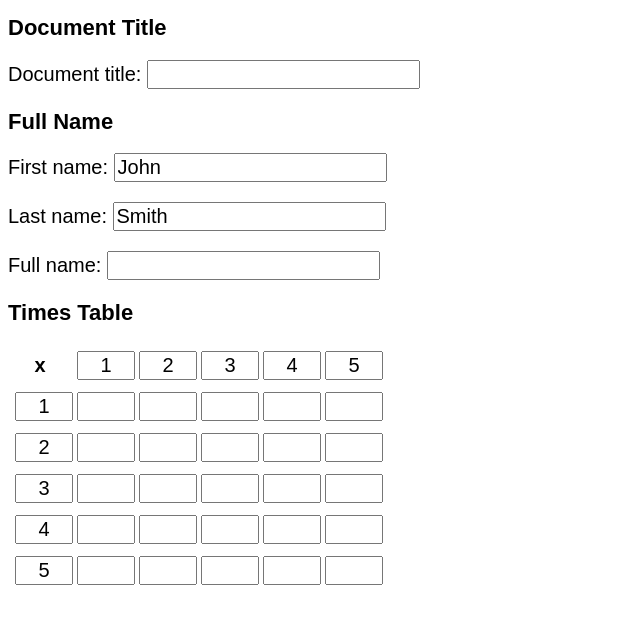
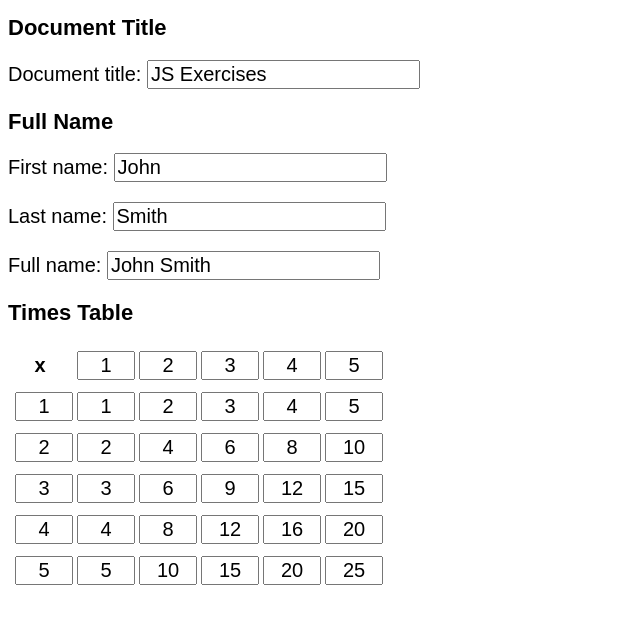
Before and after one commit to stevegutterman/fewd, a plain HTML site: page js-exercises/js-exercises.html in a window 1280 px wide. Shown: the part 47-670 px from the top of the page, without its empty margins (0-640 px from the left). Drawn offline with Linux system fonts and the light colour scheme.

Commit message:
js update

```diff
--- /dev/null
+++ b/classpractice/twitterpractice.html
@@ -0,0 +1,124 @@
+
+<!DOCTYPE html>
+
+<html>
+  <head>
+    <title>Twitter</title>
+    <meta charset="utf-8">
+    <link rel="stylesheet" type="text/css" href="style.css">
+  </head>
+  <body>
+    <header>
+      <h1>Twitter</h1>
+
+      <nav>
+        <ul class="inline-list">
+          <li>
+            <a href="#" class="button">Sign Up</a>
+          </li>
+          <li>
+            <a href="#" class="button">Log In</a>
+          </li>
+        </ul>
+      </nav>
+    </header>
+
+    <main>
+      <form class="tweet">
+        <div class="tweet-avatar">
+          <img src="https://s3.amazonaws.com/uifaces/faces/twitter/ladylexy/128.jpg" alt="Avatar" width="64" height="64">
+        </div>
+        <div class="tweet-text">
+          <div class="char-count-container">
+            <div class="char-count">140</div>
+            <textarea placeholder="What’s happening?"></textarea>
+          </div>
+          <input type="submit" value="Tweet" class="button">
+        </div>
+      </form>
+
+      <ul class="tweets">
+        <li class="tweet">
+          <div class="tweet-avatar">
+            <img src="https://s3.amazonaws.com/uifaces/faces/twitter/ashleyford/128.jpg" alt="Avatar" width="64" height="64">
+          </div>
+          <div class="tweet-text">
+            <div>
+              Lorem ipsum dolor sit amet, consectetur adipisicing elit, sed do eiusmod tempor incididunt ut labore et dolore magna aliqua.
+            </div>
+
+            <div class="tweet-actions">
+              <a href="#">Like</a> <span class="like-count">(12)</span>
+            </div>
+          </div>
+        </li>
+        <li class="tweet">
+          <div class="tweet-avatar">
+            <img src="https://s3.amazonaws.com/uifaces/faces/twitter/adellecharles/128.jpg" alt="Avatar" width="64" height="64">
+          </div>
+          <div class="tweet-text">
+            <div>
+              Ut enim ad minim veniam, quis nostrud exercitation ullamco laboris nisi ut aliquip ex ea commodo consequat.
+            </div>
+
+            <div class="tweet-actions">
+              <a href="#">Like</a> <span class="like-count">(6)</span>
+            </div>
+          </div>
+        </li>
+        <li class="tweet">
+          <div class="tweet-avatar">
+            <img src="https://s3.amazonaws.com/uifaces/faces/twitter/brynn/128.jpg" alt="Avatar" width="64" height="64">
+          </div>
+          <div class="tweet-text">
+            <div>
+              Lorem ipsum dolor sit amet, consectetur adipisicing elit, sed do eiusmod tempor incididunt ut labore et dolore magna aliqua.
+            </div>
+
+            <div class="tweet-actions">
+              <a href="#">Like</a> <span class="like-count">(54)</span>
+            </div>
+          </div>
+        </li>
+      </ul>
+    </main>
+
+    <footer>
+      <ul class="inline-list">
+        <li>
+          <a href="#">About Us</a>
+        </li>
+        <li>
+          <a href="#">Careers</a>
+        </li>
+        <li>
+          <a href="#">Press</a>
+        </li>
+        <li>
+          <a href="#">Terms of Service</a>
+        </li>
+        <li>
+          <a href="#">Privacy Policy</a>
+        </li>
+        <li>
+          <a href="#">Contact Us</a>
+        </li>
+      </ul>
+    </footer>
+  </body>
+</html>
+<script type="text/javascript">
+
+</script>
+var li = document.createElement("li");
+li1.setAttribute("class", "tweet");
+var div1 = document.createElement("div");
+div1.setAttribute("class", "tweet-avatar");
+var img = document.create.Element("img");
+img.setAttribute("src", "https://s3.amazonaws.com/uifaces/faces/twitter/adellecharles/128.jpg");
+var div2 = document.createElement("div");
+div2.setAttribute("class", "tweet-actions");
+var a = document.createElement("a");
+a.setAttribute("class", "tweet-actions");
+var span = document.createElement("span");
+a.setAttribute("class", "like-count")
--- a/js-exercises/js-exercises.html
+++ b/js-exercises/js-exercises.html
@@ -159,7 +159,131 @@
     </table>
 
     <script>
-    // Your code goes here!
+    // document title
+    document.querySelector(".document-title").value = document.title;
+
+    // full name
+    var f = document.querySelector(".first-name").value;
+    var l = document.querySelector(".last-name").value;
+    document.querySelector(".full-name").value = f + " " + l;
+
+    // times table
+
+      // first column
+      var a = parseInt(document.querySelector(".a1").value);
+      var b = parseInt(document.querySelector(".b0").value);
+      document.querySelector(".b1").value = a * b;
+
+      var a = parseInt(document.querySelector(".c0").value);
+      var b = parseInt(document.querySelector(".b0").value);
+      document.querySelector(".c1").value = a * b;
+
+      var a = parseInt(document.querySelector(".d0").value);
+      var b = parseInt(document.querySelector(".b0").value);
+      document.querySelector(".d1").value = a * b;
+
+      var a = parseInt(document.querySelector(".e0").value);
+      var b = parseInt(document.querySelector(".b0").value);
+      document.querySelector(".e1").value = a * b;
+
+      var a = parseInt(document.querySelector(".f0").value);
+      var b = parseInt(document.querySelector(".b0").value);
+      document.querySelector(".f1").value = a * b;
+
+      // second column
+      var a = parseInt(document.querySelector(".a2").value);
+      var b = parseInt(document.querySelector(".b0").value);
+      document.querySelector(".b2").value = a * b;
+
+      var a = parseInt(document.querySelector(".a2").value);
+      var b = parseInt(document.querySelector(".c0").value);
+      document.querySelector(".c2").value = a * b;
+
+      var a = parseInt(document.querySelector(".a2").value);
+      var b = parseInt(document.querySelector(".d0").value);
+      document.querySelector(".d2").value = a * b;
+
+      var a = parseInt(document.querySelector(".a2").value);
+      var b = parseInt(document.querySelector(".e0").value);
+      document.querySelector(".e2").value = a * b;
+
+      var a = parseInt(document.querySelector(".a2").value);
+      var b = parseInt(document.querySelector(".f0").value);
+      document.querySelector(".f2").value = a * b;
+
+      // third column
+      var a = parseInt(document.querySelector(".a3").value);
+      var b = parseInt(document.querySelector(".b0").value);
+      document.querySelector(".b3").value = a * b;
+
+      var a = parseInt(document.querySelector(".a3").value);
+      var b = parseInt(document.querySelector(".c0").value);
+      document.querySelector(".c3").value = a * b;
+
+      var a = parseInt(document.querySelector(".a3").value);
+      var b = parseInt(document.querySelector(".d0").value);
+      document.querySelector(".d3").value = a * b;
+
+      var a = parseInt(document.querySelector(".a3").value);
+      var b = parseInt(document.querySelector(".e0").value);
+      document.querySelector(".e3").value = a * b;
+
+      var a = parseInt(document.querySelector(".a3").value);
+      var b = parseInt(document.querySelector(".f0").value);
+      document.querySelector(".f3").value = a * b;
+
+      // fourth column
+      var a = parseInt(document.querySelector(".a4").value);
+      var b = parseInt(document.querySelector(".b0").value);
+      document.querySelector(".b4").value = a * b;
+
+      var a = parseInt(document.querySelector(".a4").value);
+      var b = parseInt(document.querySelector(".c0").value);
+      document.querySelector(".c4").value = a * b;
+
+      var a = parseInt(document.querySelector(".a4").value);
+      var b = parseInt(document.querySelector(".d0").value);
+      document.querySelector(".d4").value = a * b;
+
+      var a = parseInt(document.querySelector(".a4").value);
+      var b = parseInt(document.querySelector(".e0").value);
+      document.querySelector(".e4").value = a * b;
+
+      var a = parseInt(document.querySelector(".a4").value);
+      var b = parseInt(document.querySelector(".f0").value);
+      document.querySelector(".f4").value = a * b;
+
+      // fifth column
+      var a = parseInt(document.querySelector(".a5").value);
+      var b = parseInt(document.querySelector(".b0").value);
+      document.querySelector(".b5").value = a * b;
+
+      var a = parseInt(document.querySelector(".a5").value);
+      var b = parseInt(document.querySelector(".c0").value);
+      document.querySelector(".c5").value = a * b;
+
+      var a = parseInt(document.querySelector(".a5").value);
+      var b = parseInt(document.querySelector(".d0").value);
+      document.querySelector(".d5").value = a * b;
+
+      var a = parseInt(document.querySelector(".a5").value);
+      var b = parseInt(document.querySelector(".e0").value);
+      document.querySelector(".e5").value = a * b;
+
+      var a = parseInt(document.querySelector(".a5").value);
+      var b = parseInt(document.querySelector(".f0").value);
+      document.querySelector(".f5").value = a * b;
+
+
+
+
+
+
+
+
+
+
+
     </script>
   </body>
 </html>
```
Also changed, not shown: classpractice/week5.html (added, +31 -0 lines), classpractice/face6.jpg (added), classpractice/twitterpractice.css (added).
